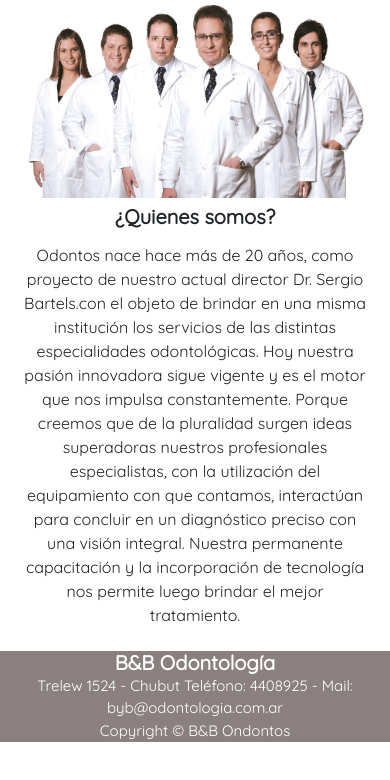
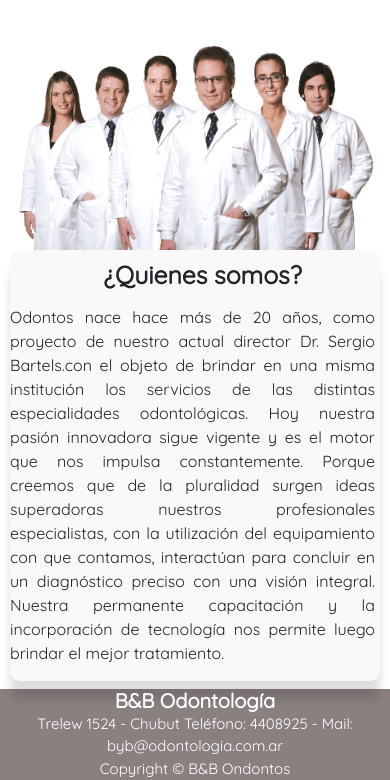
Before and after one commit to antonelladeff/web, a website: page paginas/nosotros.html in a window 390 px wide. Shown: the part 207-987 px from the top of the page. Before the commit the page ends 949 px from the top, so only its background shows below. Drawn offline with Linux system fonts and the light colour scheme.

Commit message:
modificaciones en pagina nosotros

```diff
--- a/paginas/nosotros.html
+++ b/paginas/nosotros.html
@@ -58,14 +58,20 @@
     <h1 class="title">Nuestro Equipo</h1>
     <div class="somos">
       <img src="../multimedia/equipo-odontologico.jpg" alt="profesionales" class="img-fluid">
-      <h2 class="t">¿Quienes somos?</h2>
-      <p class="parra">
-        Odontos nace hace más de 20 años, como proyecto de nuestro actual director Dr. Sergio Bartels.con el objeto de brindar en una misma institución los servicios de las distintas especialidades odontológicas.
-        Hoy nuestra pasión innovadora sigue vigente y es el motor que nos impulsa constantemente.
-        Porque creemos que de la pluralidad surgen ideas superadoras nuestros profesionales especialistas, con la utilización del equipamiento con que contamos, interactúan para concluir en un diagnóstico preciso con una visión integral.
-        Nuestra permanente capacitación y la incorporación de tecnología nos permite luego brindar el mejor tratamiento.
-      </p>
-    </div>
+      <div class="contenedordedos">
+            <h2>¿Quienes somos?</h2>
+            <p>
+              Odontos nace hace más de 20 años, como proyecto de nuestro actual director Dr. Sergio Bartels.con el
+              objeto de brindar en una misma institución los servicios de las distintas especialidades odontológicas.
+              Hoy nuestra pasión innovadora sigue vigente y es el motor que nos impulsa constantemente.
+              Porque creemos que de la pluralidad surgen ideas superadoras nuestros profesionales especialistas, con la
+              utilización del equipamiento con que contamos, interactúan para concluir en un diagnóstico preciso con una
+              visión integral.
+              Nuestra permanente capacitación y la incorporación de tecnología nos permite luego brindar el mejor
+              tratamiento.
+            </p>
+          </div>
+          </div>
   </main>
   <footer class="piedepagina">
     <h2>B&B Odontología</h2>
--- a/scss/_main.scss
+++ b/scss/_main.scss
@@ -95,26 +95,43 @@
 	padding-top: 10px;
 	text-align: center;
 	color: $colorsecundario;
-
-
 }
 
 .somos {
 	margin-top: 2%;
 	margin-bottom: 2%;
-	margin-right: 20px;
-	margin-left: 20px;
+	margin-right: 10px;
+	margin-left: 10px;
 	display: flex;
 	flex-direction: column;
 	align-items: center;
 }
 
-.t {
-	font-weight: bold;
-	margin-top: 4%;
-	margin-bottom: 3%;
-	text-align: center;
+.contenedordedos {
+	width: 80%;
+	align-items: center;
+	background: rgb(250, 248, 248);
+	box-shadow: 0px 19px 10px #0f0e0e22;
+	border-radius: 20px;
+
+
+
+
+	h2 {
+		font-weight: bold;
+		margin-top: 10px;
+		margin-bottom: 15px;
+		margin-left: 15px;
+
+	}
+
+	p {
+		text-align: center;
+
+
+	}
 }
+
 
 .profesionales {
 	width: 100vw;
--- a/scss/_mediaqueries.scss
+++ b/scss/_mediaqueries.scss
@@ -58,12 +58,10 @@
 	.quirofa img {
 		max-width: 100%;
 		padding-top: 15px;
-		transition: 0.5s;
-		object-fit: cover;
 
-		.quirofa img:hover {
-			transform: scale(1.2);
+
 	}
+
 	.title {
 		font-weight: bold;
 		text-align: center;
@@ -74,13 +72,15 @@
 	}
 
 }
-}
+
 
 /* Estilos para dispositivos móviles con pantalla de 320px a 500px */
 @media screen and (max-width: 500px) {
 	.somos {
 		text-align: center;
 		align-items: center;
+		padding-top: 40px;
+
 
 	}
 
@@ -88,19 +88,35 @@
 		font-weight: bold;
 		text-align: center;
 		font-size: 28px;
-		margin-top: 4%;
-		margin-bottom: 2%;
+		margin-top: 6%;
+		margin-bottom: 9%;
 	}
 
 
-	.t {
-		font-weight: bold;
-		margin-top: 2%;
-		margin-bottom: 4%;
+	.contenedordedos {
+		width: 100%;
+		align-items: center;
 		text-align: center;
-		font-size: 20px;
+       border-radius: 10px;
 
 
+
+
+
+
+	}
+	.contenedordedos h2 {
+		text-align: center;
+		font-weight: bold;
+		align-items: center;
+
+
+
+	}
+
+	.contenedordedos p {
+		margin-right: 5px;
+		text-align: justify;
 
 	}
 
```
Also changed, not shown: css/estilos.css, 1 other file. Lines whose indentation alone changed are shown as unchanged.
